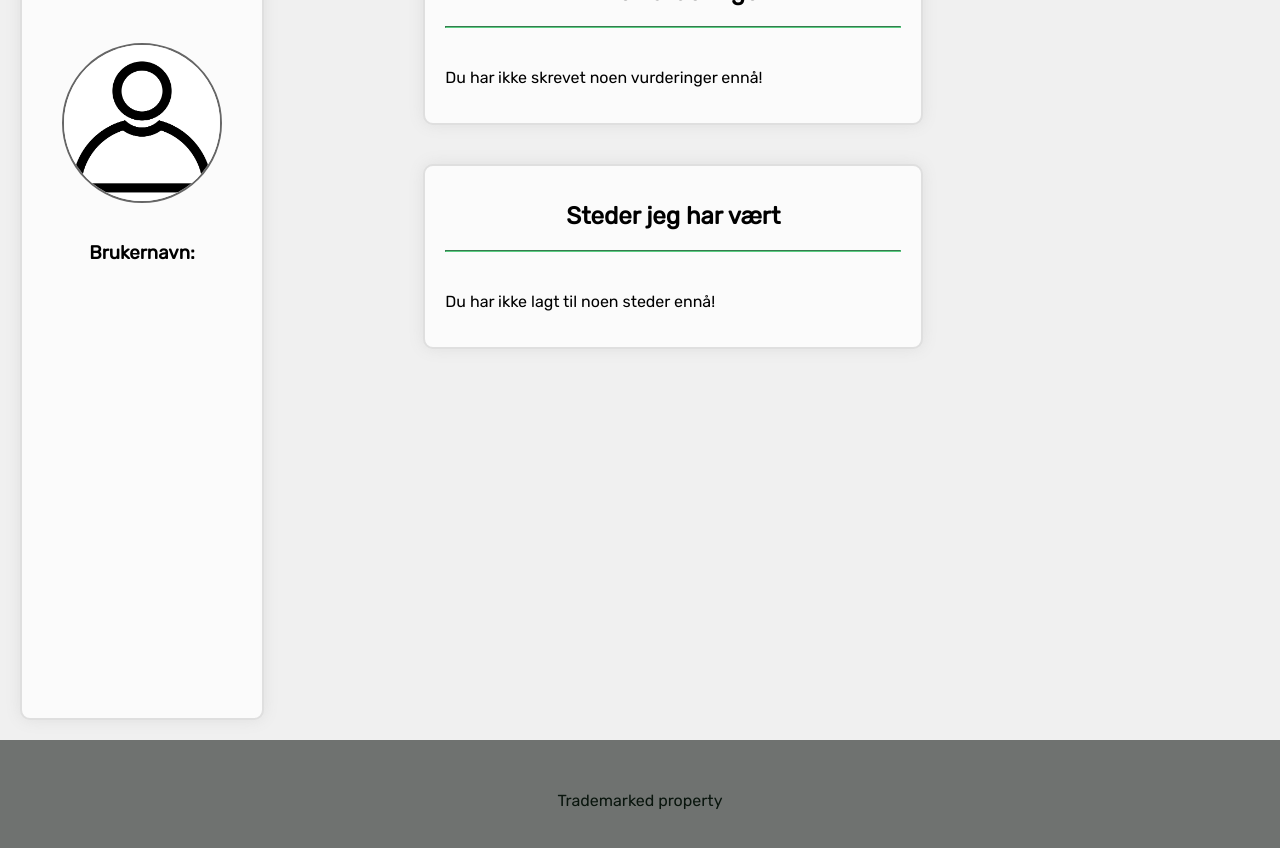
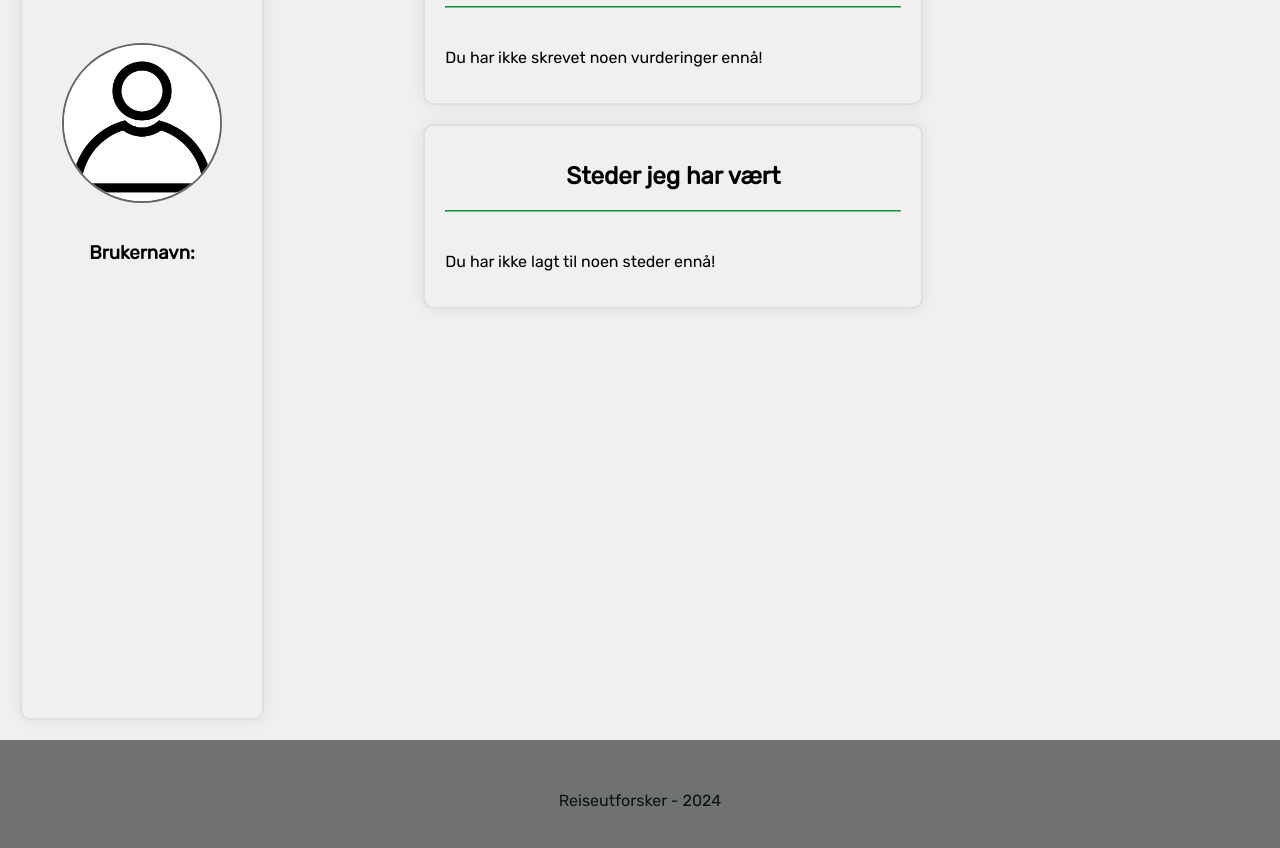
Before and after one commit to TrygveEriksen/WhereTo, a React (Vite) app in the folder TravelPlanner/: page /mypage in a window 1280 px wide. Shown: the part 220-1068 px from the top of the page. Built offline with nearby package versions, Linux system fonts and the light colour scheme; no server answers; sample sign-in values are in the browser's storage.

Commit message:
changed text in footer and updated css for myPage

```diff
--- a/TravelPlanner/src/Components/Footer/Footer.jsx
+++ b/TravelPlanner/src/Components/Footer/Footer.jsx
@@ -1,11 +1,10 @@
-import './Footer.css'
+import "./Footer.css";
 
-function Footer(){
-
-	return (
-		<footer className="footer">
-            <p>Trademarked property</p>
-        </footer>
-	)
+function Footer() {
+  return (
+    <footer className="footer">
+      <p>Reiseutforsker - 2024</p>
+    </footer>
+  );
 }
-export default Footer
+export default Footer;
--- a/TravelPlanner/src/Components/Mypage/Mypage.css
+++ b/TravelPlanner/src/Components/Mypage/Mypage.css
@@ -26,7 +26,6 @@
     flex-direction: column;
     padding: 20px;
     box-shadow: 0px 0px 15px 0px var(--border);
-    background-color: var(--foreground);
   }
 
   .profile-image {
@@ -54,9 +53,7 @@
     padding: 20px;
     border: 2px solid var(--border);
     border-radius: 10px;
-    margin-top: 20px;
     box-shadow: 0px 0px 15px 0px var(--border);
-    background-color: var(--foreground);
   }
 
   .staredPlaces h1,
```
